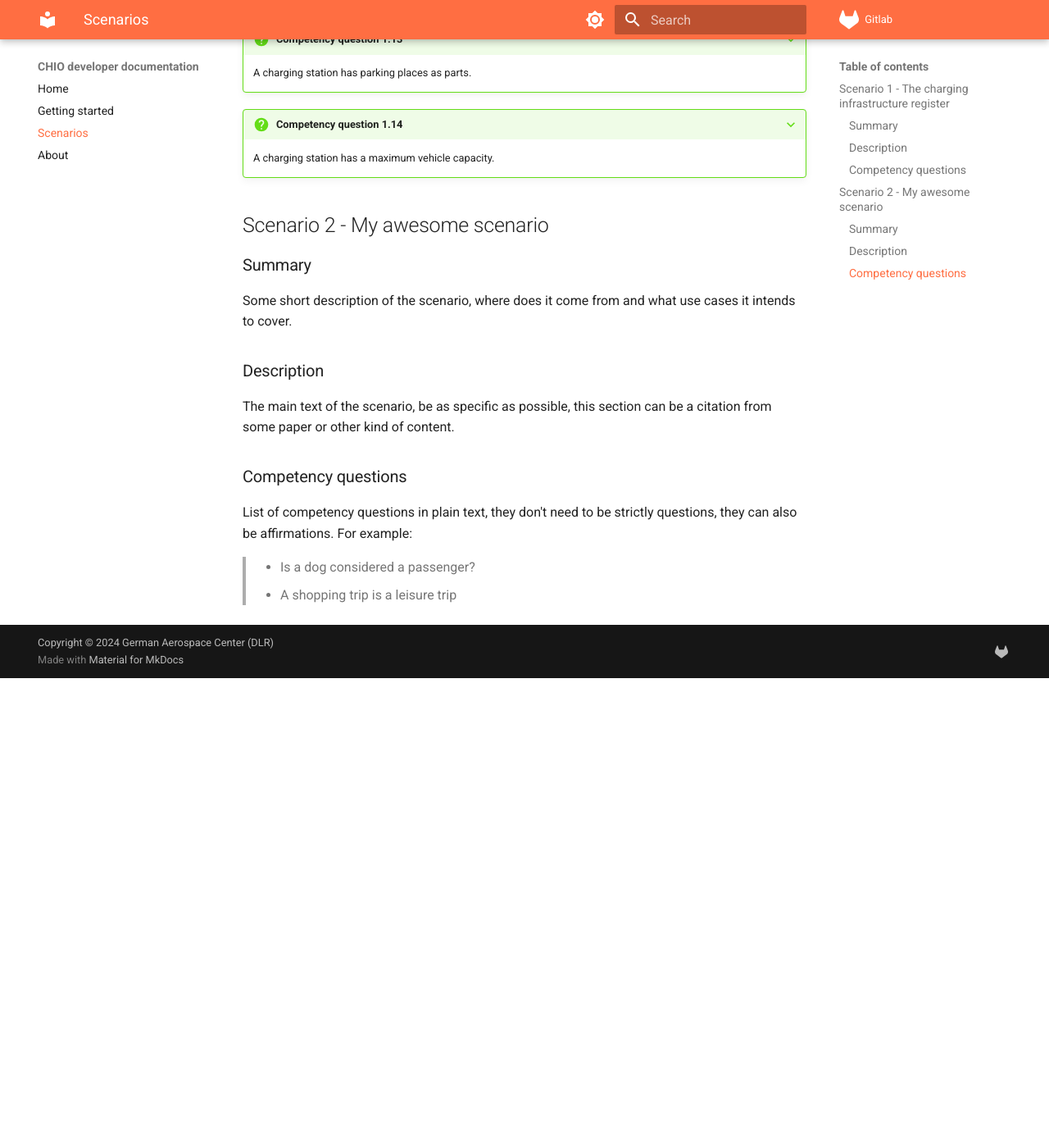
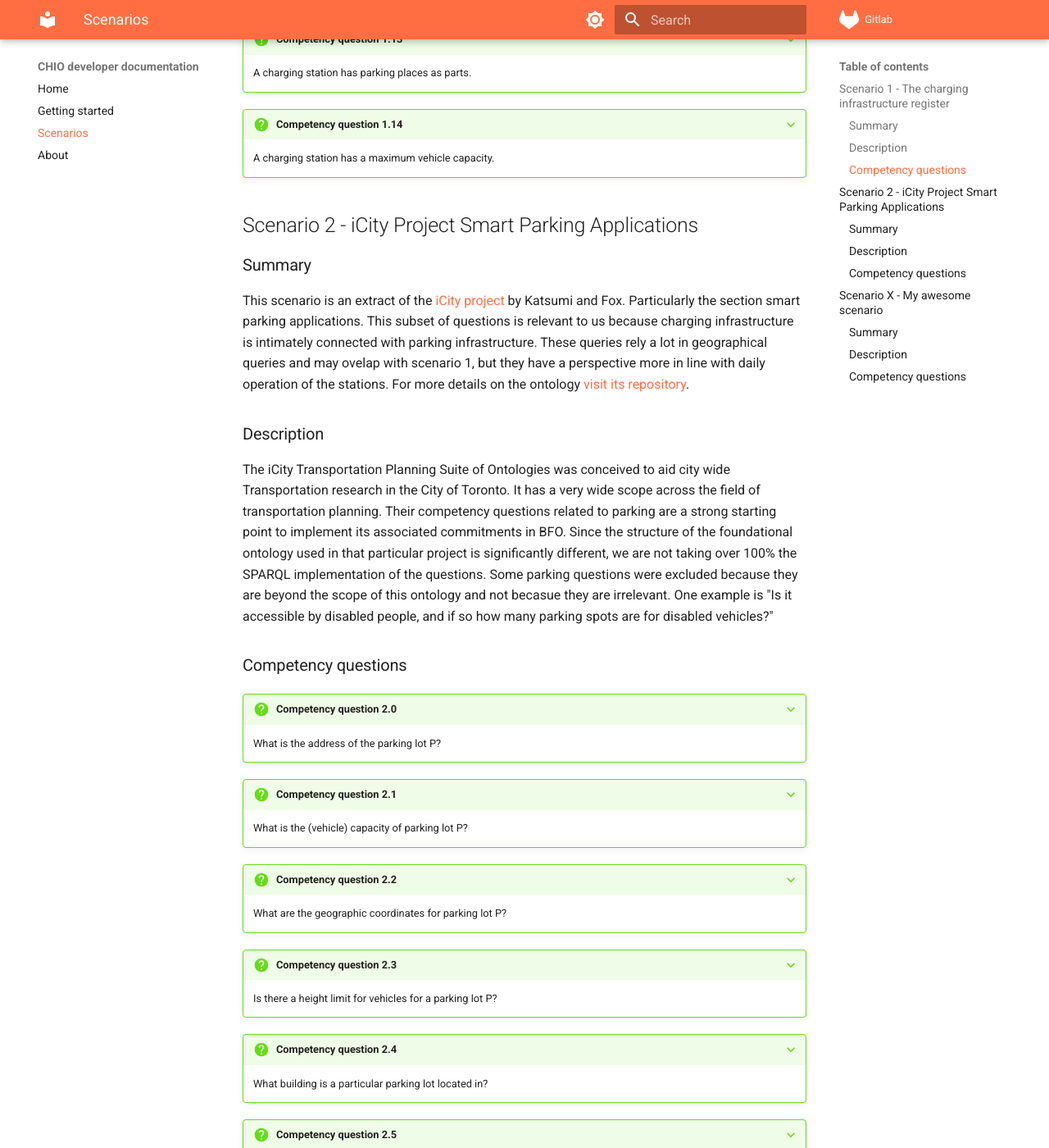
Before and after one commit to dlr-ve-esy/charging-ontology, an MkDocs documentation site: the page built from docs/scenarios.md, in a window 1280 px wide and 1400 px high, scrolled down 2647 px. Shown: the whole window at 82% size. Built offline with MkDocs 1.6.1 and Material for MkDocs 9.7.7, drawn with Linux system fonts in a browser that asks for light colours; before the commit the page ends 3474 px from its top, so only the background shows below that; some of the changed text lies outside the part shown.

Commit message:
Added Parking competency questions

```diff
--- a/docs/scenarios.md
+++ b/docs/scenarios.md
@@ -116,7 +116,69 @@ such conditions are explored in other scenarios.
 
     A charging station has a maximum vehicle capacity.
 
-## Scenario 2 - My awesome scenario
+
+## Scenario 2 - iCity Project Smart Parking Applications
+
+### Summary
+
+This scenario is an extract of the [iCity
+project](https://enterpriseintegrationlab.github.io/icity/iCityOntologyReport_1.2.pdf)
+by Katsumi and Fox. Particularly the section smart parking applications. This
+subset of questions is relevant to us because charging infrastructure is
+intimately connected with parking infrastructure. These queries rely a lot in
+geographical queries and may ovelap with scenario 1, but they have a
+perspective more in line with daily operation of the stations. For more details
+on the ontology [visit its
+repository](https://github.com/EnterpriseIntegrationLab/icity).
+
+### Description
+
+The iCity Transportation Planning Suite of Ontologies was conceived to aid city
+wide Transportation research in the City of Toronto. It has a very wide scope
+across the field of transportation planning. Their competency questions related
+to parking are a strong starting point to implement its associated commitments
+in BFO. Since the structure of the foundational ontology used in that
+particular project is significantly different, we are not taking over 100% the
+SPARQL implementation of the questions. Some parking questions were excluded
+because they are beyond the scope of this ontology and not becasue they are
+irrelevant. One example is "Is it accessible by disabled people, and if so how
+many parking spots are for disabled vehicles?"
+
+### Competency questions
+
+???+ question "Competency question 2.0"
+
+    What is the address of the parking lot P?
+
+???+ question "Competency question 2.1"
+
+    What is the (vehicle) capacity of parking lot P?
+
+???+ question "Competency question 2.2"
+
+    What are the geographic coordinates for parking lot P?
+
+???+ question "Competency question 2.3"
+
+    Is there a height limit for vehicles for a parking lot P?
+
+???+ question "Competency question 2.4"
+
+    What building is a particular parking lot located in?
+
+???+ question "Competency question 2.5"
+
+    Is a particular parking lot open to the public at a given time?
+
+???+ question "Competency question 2.6"
+
+    How many parking spots are designated for electric vehicles in a particular parking lot?
+
+???+ question "Competency question 2.7"
+
+    What types of electric vehicle chargers are available in a particular parking lot?
+
+## Scenario X - My awesome scenario
 
 ### Summary
 
```
Also changed, not shown: TODO.md (+7 -1 lines).
